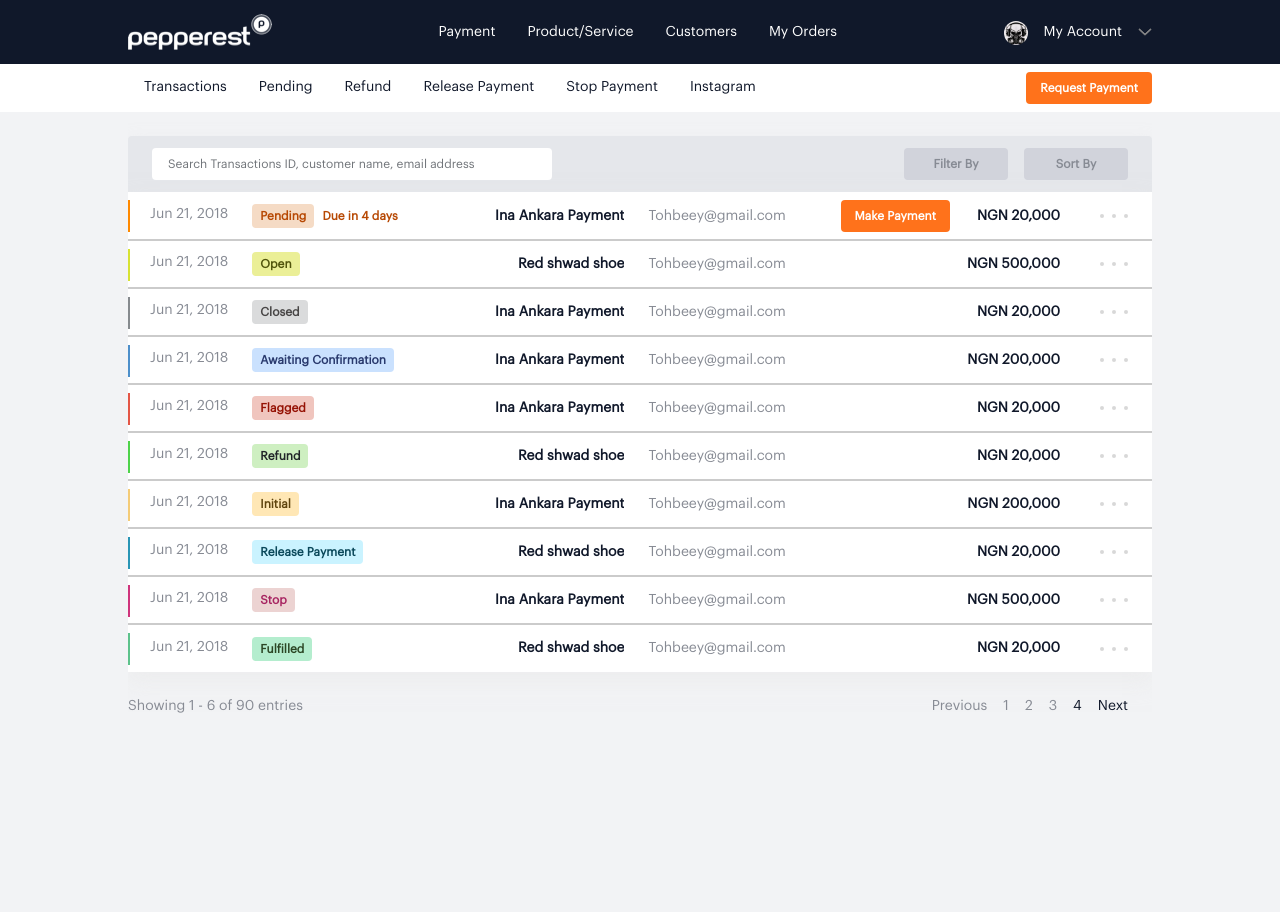
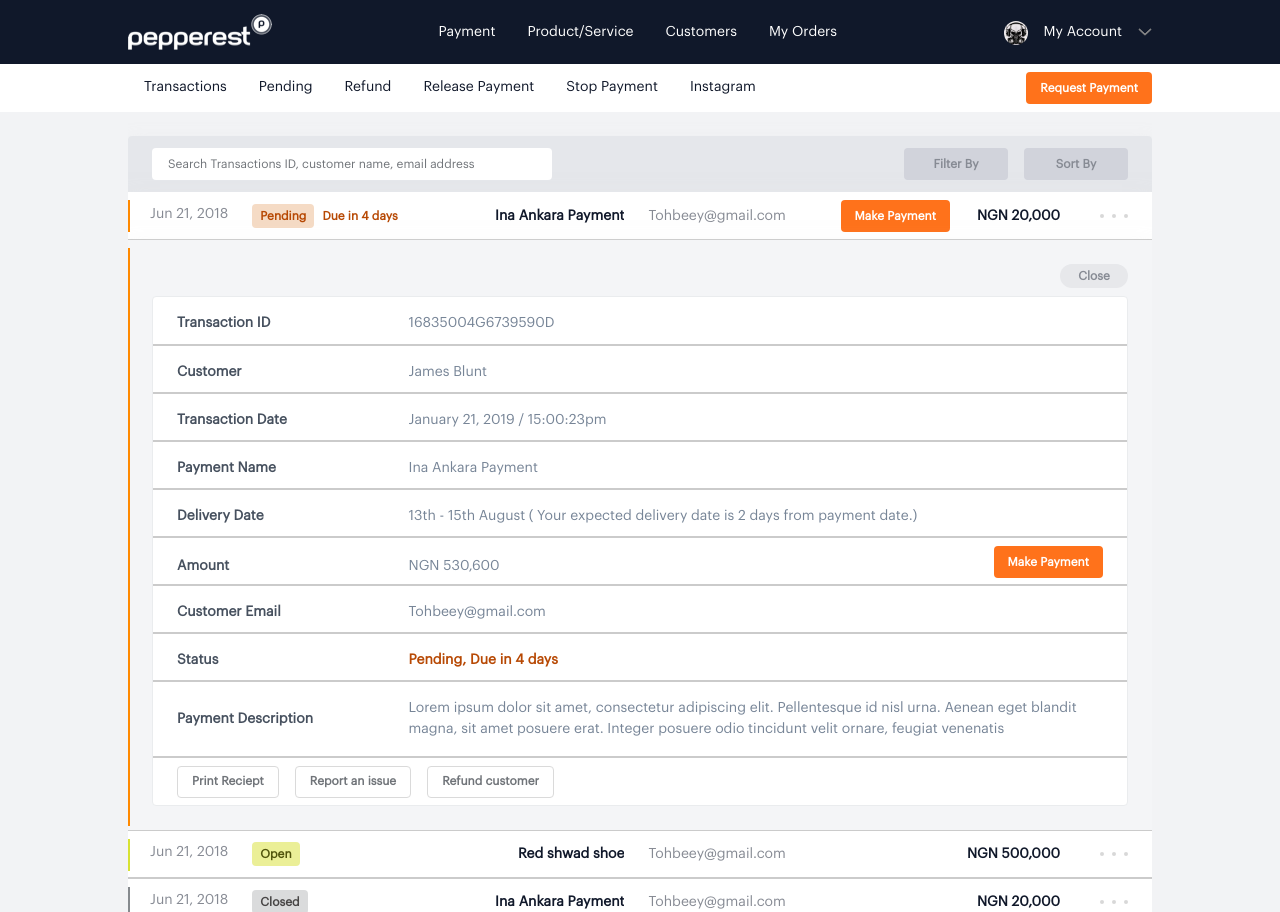
Before and after one commit to icelake0/Pepperest, a React (Create React App) app: page / in a window 1280 px wide. Built offline with nearby package versions, Linux system fonts and the light colour scheme.

Commit message:
added details for list item

```diff
--- a/src/assets/scss/components/_button.scss
+++ b/src/assets/scss/components/_button.scss
@@ -48,5 +48,10 @@
         }
     }
 
+    &--grey{
+        border: solid 1px #dadada;
+        color: #707479;
+    }
+
 
 }
--- a/src/assets/scss/components/_list.scss
+++ b/src/assets/scss/components/_list.scss
@@ -287,5 +287,97 @@
                 margin-left: 8px;
             }
         }
+
+        &-detail{
+            &__container{
+                height: auto;
+                background-color: transparent;
+                position: relative;
+                padding: 24px;
+                box-shadow: 0 10px 20px 0 rgba(231, 231, 231, 0.5);
+                background-color: #f4f5f7;
+                display: flex;
+                flex-direction: column;
+
+
+
+                & .list-item__indicator{
+                    height: 98%;
+                }
+
+                &-close{
+                    width: 68px;
+                    height: 24px;
+                    border-radius: $border-radius-md;
+                    background-color: #E7E8EB;
+                    margin-bottom: 8px;
+                    align-self: flex-end;
+                    font-size: $font-size-1;
+                    font-weight: 600;
+                    color: $light-gray;
+                    display: flex;
+                    flex-direction: row;
+                    justify-content: center;
+                    align-items: center;
+                    cursor: pointer;
+
+                }
+            }
+            &__main{
+                width: 100%;
+                height: 100%;
+                border-radius: $border-radius-2;
+                border: solid 1px #eaecee;
+                background-color: $white;
+
+                &-item{
+                    width: 100%;
+                    height: 48px;
+                    padding: 16px 24px;
+                    display: flex;
+                    flex-direction: row;
+                    align-items: center;
+                    border: solid 0.5px rgba($color: #979797, $alpha: 0.5);
+                    border-right: 0px;
+                    border-left: 0px;
+                    &-alternate{
+                        min-height: 48px;
+                        height: auto;
+                    }
+                    &:first-child{
+                        border-top: 0px;
+                    }
+                    &:last-child{
+                        border-bottom: 0px;
+                    }
+
+                    &__title,&__details{
+                        font-size: $font-size-2;
+                        font-weight: 600;
+                        color: #46505e;
+                    }
+                    &__details{
+                        color: #778597;
+                        font-weight: 500;
+                    }
+
+                    & .button{
+                        margin: 0px 8px;
+                        &:first-child{
+                            margin-left: 0px;
+                        }
+                        &:last-child{
+                            margin-right: 0px;
+                        }
+                    }
+
+                    & .button--orange{
+                        margin-top: -8px;
+                    }
+
+                }
+            }
+
+        }
     }
 }
--- a/src/assets/scss/components/_text.scss
+++ b/src/assets/scss/components/_text.scss
@@ -31,3 +31,7 @@
         color: $stop-text-color;
     }
 }
+
+.status-text{
+    font-weight: 600;
+}
--- a/src/components/blocks/List/index.js
+++ b/src/components/blocks/List/index.js
@@ -24,7 +24,8 @@ const List = props => (
     </div>
     <div className="list-body">
       <ul>
-        <li className="list-item row mx-0">
+        <li>
+          <div className="list-item row mx-0">
             <div className="list-item__indicator list-item__indicator-pending"></div>
             <div className="col-md-4 px-0">
               <div className="d-flex flex-row">
@@ -63,6 +64,93 @@ const List = props => (
                   <div className="dot"></div>
                   <div className="dot"></div>
                   <div className="dot"></div>
+                </div>
+              </div>
+            </div>
+          </div>
+          <div className="list-item-detail__container">
+            <div className="list-item__indicator list-item__indicator-pending"></div>
+            <div className="list-item-detail__container-close">Close</div>
+            <div className="list-item-detail__main">
+              <div className="list-item-detail__main-item row mx-0">
+                <div className="col-md-3 px-0">
+                  <p className="list-item-detail__main-item__title">Transaction ID</p>
+                </div>
+                <div className="col-md-9 px-0">
+                  <p className="list-item-detail__main-item__details">16835004G6739590D</p>
+                </div>
+              </div>
+              <div className="list-item-detail__main-item row mx-0">
+                  <div className="col-md-3 px-0">
+                  <p className="list-item-detail__main-item__title">Customer</p>
+                </div>
+                <div className="col-md-9 px-0">
+                  <p className="list-item-detail__main-item__details">James Blunt</p>
+                </div>
+              </div>
+              <div className="list-item-detail__main-item row mx-0">
+                  <div className="col-md-3 px-0">
+                  <p className="list-item-detail__main-item__title">Transaction Date</p>
+                </div>
+                <div className="col-md-9 px-0">
+                  <p className="list-item-detail__main-item__details">January 21, 2019 / 15:00:23pm</p>
+                </div>
+              </div>
+              <div className="list-item-detail__main-item row mx-0">
+                  <div className="col-md-3 px-0">
+                  <p className="list-item-detail__main-item__title">Payment Name</p>
+                </div>
+                <div className="col-md-9 px-0">
+                  <p className="list-item-detail__main-item__details">Ina Ankara Payment</p>
+                </div>
+              </div>
+              <div className="list-item-detail__main-item row mx-0">
+                  <div className="col-md-3 px-0">
+                  <p className="list-item-detail__main-item__title">Delivery Date</p>
+                </div>
+                <div className="col-md-9 px-0">
+                  <p className="list-item-detail__main-item__details">13th - 15th August ( Your expected delivery date is 2 days from payment date.)</p>
+                </div>
+              </div>
+              <div className="list-item-detail__main-item row mx-0">
+                  <div className="col-md-3 px-0">
+                  <p className="list-item-detail__main-item__title">Amount</p>
+                </div>
+                <div className="col-md-3 px-0">
+                  <p className="list-item-detail__main-item__details">NGN 530,600</p>
+                </div>
+                <div className="ml-auto">
+                  <div className="button button-md button--orange">Make Payment</div>
+                </div>
+              </div>
+              <div className="list-item-detail__main-item row mx-0">
+                  <div className="col-md-3 px-0">
+                  <p className="list-item-detail__main-item__title">Customer Email</p>
+                </div>
+                <div className="col-md-9 px-0">
+                  <p className="list-item-detail__main-item__details">Tohbeey@gmail.com</p>
+                </div>
+              </div>
+              <div className="list-item-detail__main-item row mx-0">
+                  <div className="col-md-3 px-0">
+                  <p className="list-item-detail__main-item__title">Status</p>
+                </div>
+                <div className="col-md-9 px-0">
+                  <p className="list-item-detail__main-item__details status-text text--pending">Pending, Due in 4 days</p>
+                </div>
+              </div>
+              <div className="list-item-detail__main-item list-item-detail__main-item-alternate row mx-0">
+                  <div className="col-md-3 px-0">
+                  <p className="list-item-detail__main-item__title">Payment Description</p>
+                </div>
+                <div className="col-md-9 px-0">
+                  <p className="list-item-detail__main-item__details">Lorem ipsum dolor sit amet, consectetur adipiscing elit. Pellentesque id nisl urna. Aenean eget blandit magna, sit amet posuere erat. Integer posuere odio tincidunt velit ornare, feugiat venenatis</p>
+                </div>
+              </div>
+              <div className="list-item-detail__main-item">
+                  <div className="button button-md button--grey">Print Reciept</div>
+                  <div className="button button-md button--grey">Report an issue</div>
+                  <div className="button button-md button--grey">Refund customer</div>
               </div>
             </div>
           </div>
```
Lines whose indentation alone changed are shown as unchanged.
